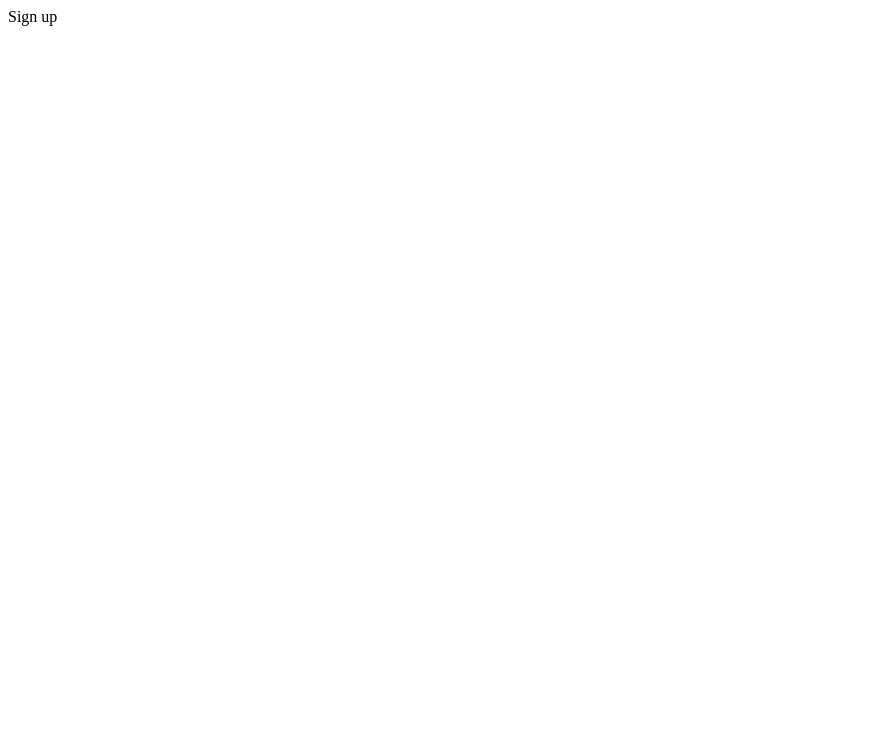
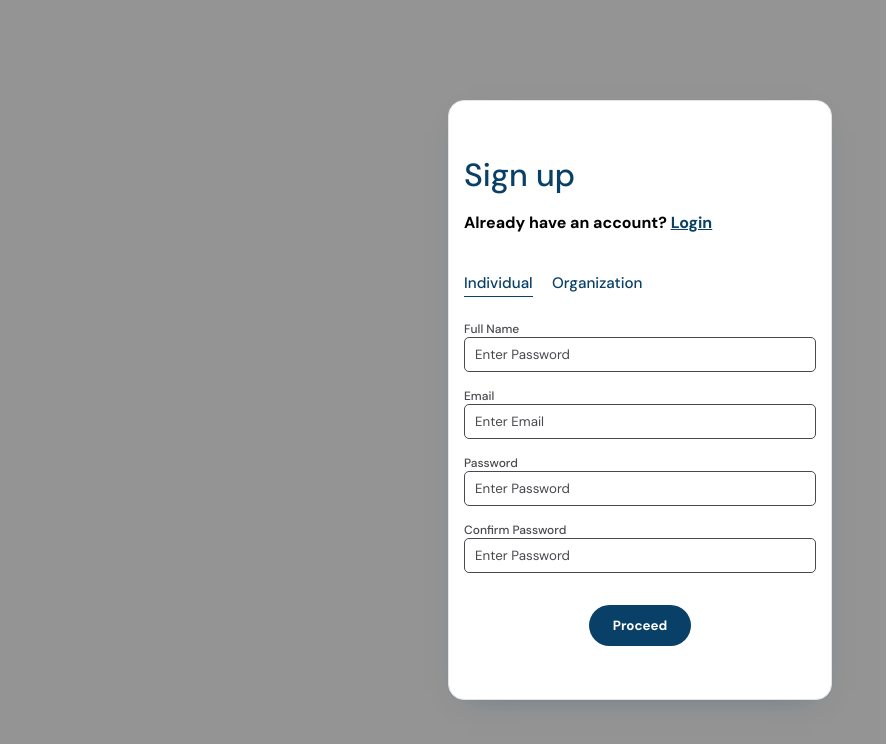
Before and after one commit to ozo-vehe/jetverified, a React (Vite) app: page /signup in a window 1280 px wide. Shown: the top 744 px of the page, without its empty margins (0-886 px from the left). Built offline with nearby package versions, Linux system fonts and the light colour scheme; no server answers.

Commit message:
sign up page updates

```diff
--- a/src/App.css
+++ b/src/App.css
@@ -0,0 +1,149 @@
+/* reset */
+
+@import url('https://fonts.googleapis.com/css2?family=DM+Sans:ital,wght@0,400;0,500;0,700;1,400;1,500;1,700&display=swap');
+
+* {
+  margin: 0;
+  padding: 0;
+  box-sizing: border-box;
+  font-family: "DM Sans", sans-serif;
+}
+
+
+/* sign up page style */
+
+.signup-parent {
+    background-color: #949494;
+    display: flex;
+    flex-direction: column;
+    flex-wrap: wrap;
+    align-items: center;
+    justify-content: center;
+    height: 100vh;
+}
+
+.sign-up {
+    width: 30%;
+    display: flex;
+    flex-direction: column;
+    justify-content: center;
+    align-items: center;
+    background-color: white;
+    height: 75vh;
+    border-radius: 16px;
+    border: 1px solid #E3E3E8;
+    box-shadow: 0px 10px 30px -20px rgba(9, 64, 103, 0.5);
+}
+
+.signup-header {
+    margin-bottom: 2.5rem;
+}
+
+.signup-header-title {
+    font-size: 2rem;
+    font-weight: 500;
+    color: #094067;
+    margin-bottom: 1rem;
+    display: flex;
+}
+
+.signup-header-text {
+    font-weight: 700;
+}
+
+.login-text {
+    color: #094067;
+}
+
+.account-type {
+    display: flex;
+    margin-bottom: 1.5rem;
+    gap: 1.2rem;
+}
+
+.account-type button {
+    border-inline: none;
+    border-top: none;
+    background-color: transparent;
+    font-size: .95rem;
+    font-weight: 500;
+    color: #094067;
+    padding-bottom: .2rem;
+}
+
+.inactive {
+    border-bottom: none;
+}
+
+.active {
+    border-bottom: 1px solid #094067;
+}
+
+/* .form {
+    width: 70%;
+} */
+
+.signup-form-input {
+    display: flex;
+    flex-direction: column;
+    gap: 1rem;
+}
+
+.signup-form-input div {
+    display: flex;
+    flex-direction: column;
+}
+
+.signup-form-input input {
+    height: 2.2rem;
+    width: 22rem;
+    text-indent: 10px;
+    border: 1px solid #000;
+    border-radius: 5px;
+    border: 1px solid #4A484E;
+    outline: none;
+}
+
+.signup-form-input input::placeholder {
+    color: #4A484E;
+}
+
+.signup-form-input label{
+    font-size: .75rem;
+    font-weight: 500;
+    color:  #4A484E;
+}
+
+.submit-btn-container {
+    display: flex;
+    justify-content: center;
+    align-items: center;
+    margin-top: 1rem;
+}
+
+.submit-btn-container button {
+    padding: 12px 24px;
+    border-radius: 32px;
+    background: #094067;
+    color: white;
+    font-weight: 700;
+    font-size: 1.25;
+    border: none;
+}
+
+
+
+
+/* responsive sign up form */
+
+@media screen and (max-width: 1270px) {
+    .sign-up {
+        width: 80%;
+    }
+}
+
+@media screen and (max-width: 575px) {
+    .sign-up {
+        width: 100%;
+    }
+}
--- a/src/App.jsx
+++ b/src/App.jsx
@@ -1,5 +1,5 @@
 import { useState } from 'react'
-import reactLogo from './assets/react.svg'
+import SignUp from './routes/SignUp'
 import './App.css'
 
 function App() {
@@ -7,26 +7,7 @@ function App() {
 
   return (
     <div className="App">
-      <div>
-        <a href="https://vitejs.dev" target="_blank">
-          <img src="/vite.svg" className="logo" alt="Vite logo" />
-        </a>
-        <a href="https://reactjs.org" target="_blank">
-          <img src={reactLogo} className="logo react" alt="React logo" />
-        </a>
-      </div>
-      <h1>Vite + React</h1>
-      <div className="card">
-        <button onClick={() => setCount((count) => count + 1)}>
-          count is {count}
-        </button>
-        <p>
-          Edit <code>src/App.jsx</code> and save to test HMR
-        </p>
-      </div>
-      <p className="read-the-docs">
-        Click on the Vite and React logos to learn more
-      </p>
+      <SignUp />
     </div>
   )
 }
--- a/src/routes/SignUp.jsx
+++ b/src/routes/SignUp.jsx
@@ -1,9 +1,177 @@
+import { Link } from "react-router-dom";
+import { useState, useEffect } from "react";
+
 function SignUp() {
+  const [isIndividual, setIsindividual] = useState(true);
+  const [data, setData] = useState({});
+  const [isloading, setIsloading] = useState(true);
+  const [passwordMatch, setPasswordMatch] = useState(false);
+  const [form, setForm] = useState({
+    fullname: "",
+    email: "",
+    password: "",
+    password2: "",
+  }
+  );
+
+  const handleChange = (e) => {
+    setForm({
+      ...form,
+      [e.target.name]: e.target.value,
+      verified: false,
+    });
+    // console.log(form);
+  };
+
+  const handleIndividualAccount = (e) => {
+    if (isIndividual) {
+      return;
+    }
+
+    setIsindividual((prev) => !prev);
+  };
+
+  const handleOrganizationAccount = (e) => {
+    if (!isIndividual) {
+      return;
+    }
+
+    setIsindividual((prev) => !prev);
+  };
+
+  const handleSubmit = (e) => {
+    e.preventDefault();
+    console.log(form)
+  };
+
+
+
+
+
+
+  useEffect(() => {
+    fetch("https://my-json-server.typicode.com/codeinn001/json-server/individuals/")
+      .then((res) => res.json())
+      .then((data) => {
+        setData(data)
+            setIsloading(false)
+            console.log(data)
+      }
+      );
+
+
+  }, []);
+
+
+
+  async function submitData() {
+    if(form.password !== form.password2){
+      return setPasswordMatch(true)
+    }
+
+    if(isIndividual)  {
+      const response = await fetch("https://my-json-server.typicode.com/codeinn001/json-server/individuals/", {
+        method: "POST",
+        headers: {
+          "Content-Type": "application/json",
+          },
+          body: JSON.stringify(form),
+        });
+        const data = await response.json();
+        console.log(data);
+    } else {
+      const response = await fetch("https://my-json-server.typicode.com/codeinn001/json-server/organizations/", {
+        method: "POST",
+        headers: {
+          "Content-Type": "application/json",
+          },
+          body: JSON.stringify(form),
+        });
+        const data = await response.json();
+        console.log(data);
+    }
+  }
+
+
   return (
-    <div className="sign-up">
-      Sign up
+    <div className="signup-parent">
+      <div className="sign-up">
+        <div className="signup-form">
+          <div className="signup-header">
+            <h2 className="signup-header-title">Sign up</h2>
+            <div className="signup-header-text">
+              Already have an account?{" "}
+              <Link to="/login" className="login-text">
+                Login
+              </Link>
+            </div>
+          </div>
+          <div className="account-type">
+            <button
+              className={isIndividual ? "active" : "inactive"}
+              onClick={handleIndividualAccount}
+            >
+              Individual
+            </button>
+            <button
+              className={isIndividual ? "inactive" : "active"}
+              onClick={handleOrganizationAccount}
+            >
+              Organization
+            </button>
+          </div>
+          <form className="form" onSubmit={handleSubmit}>
+            <div className="signup-form-input">
+              <div>
+                <label htmlFor="fullname">Full Name</label>
+                <input
+                  type="fullname"
+                  name="fullname"
+                  id="fullname"
+                  placeholder="Enter Password"
+                  onChange={handleChange}
+                />
+              </div>
+              <div>
+                <label htmlFor="email">Email</label>
+                <input
+                  type="email"
+                  name="email"
+                  id="email"
+                  placeholder="Enter Email"
+                  onChange={handleChange}
+                />
+              </div>
+              <div>
+                <label htmlFor="password">Password</label>
+                <input
+                  type="password"
+                  name="password"
+                  id="password"
+                  placeholder="Enter Password"
+                  onChange={handleChange}
+                />
+              </div>
+              <div>
+                <label htmlFor="password">Confirm Password</label>
+                <input
+                  type="password"
+                  name="password2"
+                  id="password2"
+                  placeholder="Enter Password"
+                  onChange={handleChange}
+                />
+              </div>
+              {passwordMatch && <p className="password-match-text">password do not match</p>}
+              <div className="submit-btn-container">
+                <button type="submit" onClick={submitData}>Proceed</button>
+              </div>
+            </div>
+          </form>
+        </div>
+      </div>
     </div>
-  )
+  );
 }
 
-export default SignUp
+export default SignUp;
```
Also changed, not shown: 1 other file (tests, documents, lock files or other folders).
